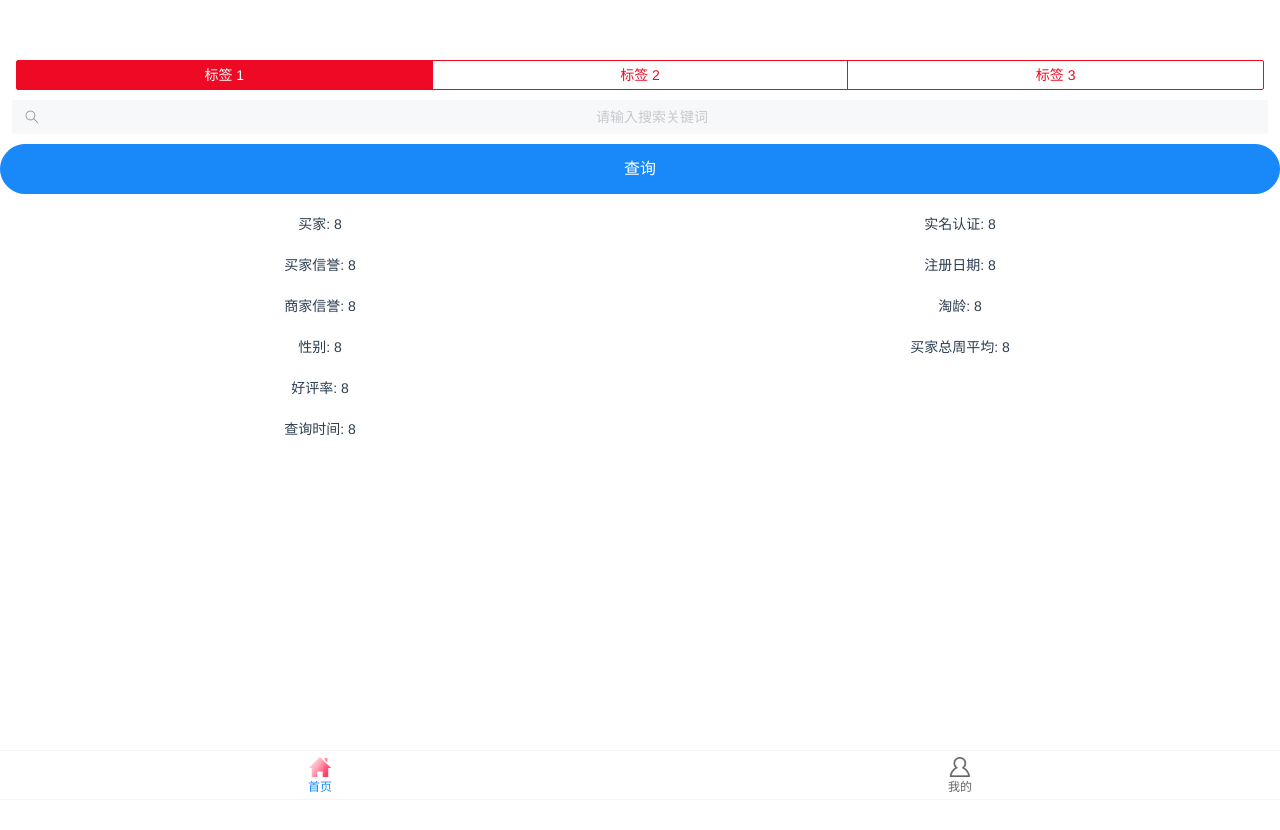
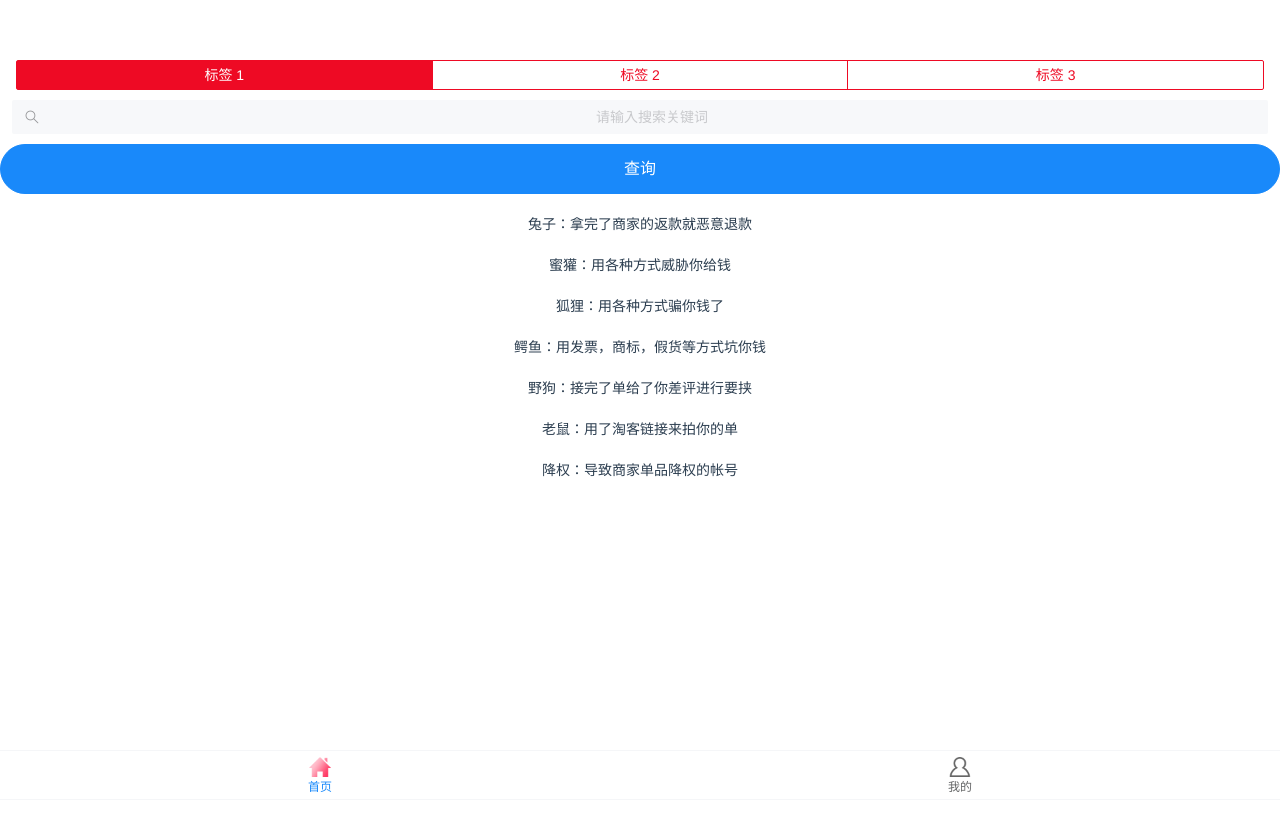
Before and after one commit to cnickgit/zyj, a Vue app: page /#/ in a window 1280 px wide. Shown: the top 830 px of the page. Built offline with nearby package versions, Linux system fonts and the light colour scheme.

Commit message:
页面大致结构

```diff
--- a/src/home/homePage.vue
+++ b/src/home/homePage.vue
@@ -10,6 +10,7 @@
           <div>
             <van-button round type="info" size="large" @click="search()">查询</van-button>
           </div>
+          <div v-if="false">
             <van-row style="margin-top: 20px;" justify="center">
               <van-col span="12">买家: 8</van-col>
               <van-col span="12">实名认证: 8</van-col>
@@ -32,6 +33,30 @@
             <van-row style="margin-top: 20px;" justify="center">
               <van-col span="12">查询时间: 8</van-col>
             </van-row>
+          </div>
+          <div v-if="true">
+            <van-row class="content">
+              <van-col span="24">兔子：拿完了商家的返款就恶意退款</van-col>
+            </van-row>
+            <van-row class="content">
+              <van-col span="24">蜜獾：用各种方式威胁你给钱</van-col>
+            </van-row>
+            <van-row class="content">
+              <van-col span="24">狐狸：用各种方式骗你钱了</van-col>
+            </van-row>
+            <van-row class="content">
+              <van-col span="24">鳄鱼：用发票，商标，假货等方式坑你钱</van-col>
+            </van-row>
+            <van-row class="content">
+              <van-col span="24">野狗：接完了单给了你差评进行要挟</van-col>
+            </van-row>
+            <van-row class="content">
+              <van-col span="24">老鼠：用了淘客链接来拍你的单</van-col>
+            </van-row>
+            <van-row class="content">
+              <van-col span="24">降权：导致商家单品降权的帐号</van-col>
+            </van-row>
+          </div>
         </van-tab>
         <van-tab title="标签 2">内容 2</van-tab>
         <van-tab title="标签 3">内容 3</van-tab>
@@ -58,7 +83,7 @@
        data(){
           return {
               active: 0,
-              searchName: ''
+              searchName: '',
           }
        },
        methods: {
@@ -101,5 +126,7 @@
 </script>
 
 <style scoped>
-
+.content{
+  margin-top: 20px;
+}
 </style>
--- a/src/page/my.vue
+++ b/src/page/my.vue
@@ -1,33 +1,37 @@
 <template>
   <div>
     <van-row type="flex" justify="center">
-      <van-col span="6">0</van-col>
-      <van-col span="6">0</van-col>
-      <van-col span="6">480</van-col>
-      <van-col span="6">481</van-col>
+      <van-col span="8">40</van-col>
+      <van-col span="8">0</van-col>
+      <van-col span="8">未使用</van-col>
     </van-row>
-    <van-row type="flex" justify="center">
-      <van-col span="6">我的照妖币</van-col>
-      <van-col span="6">我的点数</van-col>
-      <van-col span="6">今天已查</van-col>
-      <van-col span="6">昨天已查</van-col>
+    <van-row type="flex" justify="center" style="margin-top: 10px;">
+      <van-col span="8">今日可用次数</van-col>
+      <van-col span="8">今日已用次数</van-col>
+      <van-col span="8">到期时间</van-col>
     </van-row>
-    <van-cell title="我的查询历史" is-link url="/vant/mobile.html" />
-    <van-cell title="照妖镜使用规则" is-link url="/vant/mobile.html" />
-    <van-row type="flex">
-      <van-col span="3"><van-image :src="require('../assets/share.png')" /></van-col>
-      <van-col span="3"><van-image :src="require('../assets/out.png')" /></van-col>
-      <van-col span="5"><van-image :src="require('../assets/editpsd.png')" /></van-col>
-      <van-col span="5"><van-image :src="require('../assets/buyPoint.png')" /></van-col>
-      <van-col span="5"><van-image :src="require('../assets/rech.png')" /></van-col>
+    <h2>查询记录</h2>
+    <van-row type="flex" justify="center" style="margin-top: 10px;">
+      <van-col span="8">查询内容</van-col>
+      <van-col span="8">查询类型</van-col>
+      <van-col span="8">查询时间</van-col>
     </van-row>
-    <van-row type="flex">
-      <van-col span="3">分享</van-col>
-      <van-col span="3">退出</van-col>
-      <van-col span="5">修改密码</van-col>
-      <van-col span="5">我要充值</van-col>
-      <van-col span="5">我要购点</van-col>
-    </van-row>
+<!--    <van-cell title="我的查询历史" is-link url="/vant/mobile.html" />-->
+<!--    <van-cell title="照妖镜使用规则" is-link url="/vant/mobile.html" />-->
+<!--    <van-row type="flex">-->
+<!--      <van-col span="3"><van-image :src="require('../assets/share.png')" /></van-col>-->
+<!--      <van-col span="3"><van-image :src="require('../assets/out.png')" /></van-col>-->
+<!--      <van-col span="5"><van-image :src="require('../assets/editpsd.png')" /></van-col>-->
+<!--      <van-col span="5"><van-image :src="require('../assets/buyPoint.png')" /></van-col>-->
+<!--      <van-col span="5"><van-image :src="require('../assets/rech.png')" /></van-col>-->
+<!--    </van-row>-->
+<!--    <van-row type="flex">-->
+<!--      <van-col span="3">分享</van-col>-->
+<!--      <van-col span="3">退出</van-col>-->
+<!--      <van-col span="5">修改密码</van-col>-->
+<!--      <van-col span="5">我要充值</van-col>-->
+<!--      <van-col span="5">我要购点</van-col>-->
+<!--    </van-row>-->
   </div>
 </template>
 
```
Lines whose indentation alone changed are shown as unchanged.
